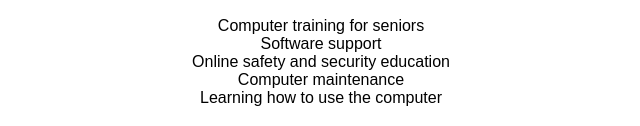
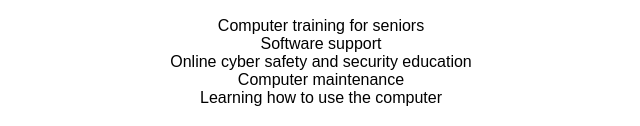
Before and after one commit to hipockt/elderly-helping-hands, a plain HTML site: page index.html in a window 1280 px wide. Shown: the part 674-800 px from the top of the page, 339-979 px from the left. Drawn offline with Linux system fonts and the light colour scheme.

Commit message:
Update index.html

```diff
--- a/index.html
+++ b/index.html
@@ -60,7 +60,7 @@
             <ul>
                 <li>Computer training for seniors</li>
                 <li>Software support</li>
-                <li>Online safety and security education</li>
+                <li>Online cyber safety and security education</li>
                 <li>Computer maintenance</li>
                 <li>Learning how to use the computer</li>
             </ul>
```
